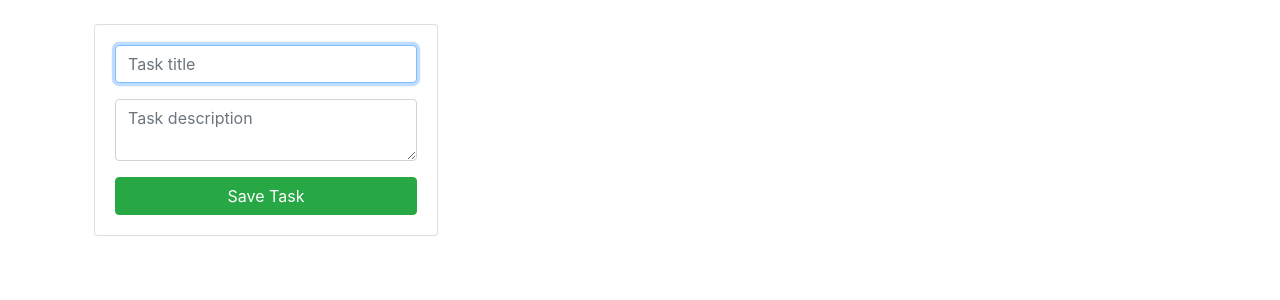
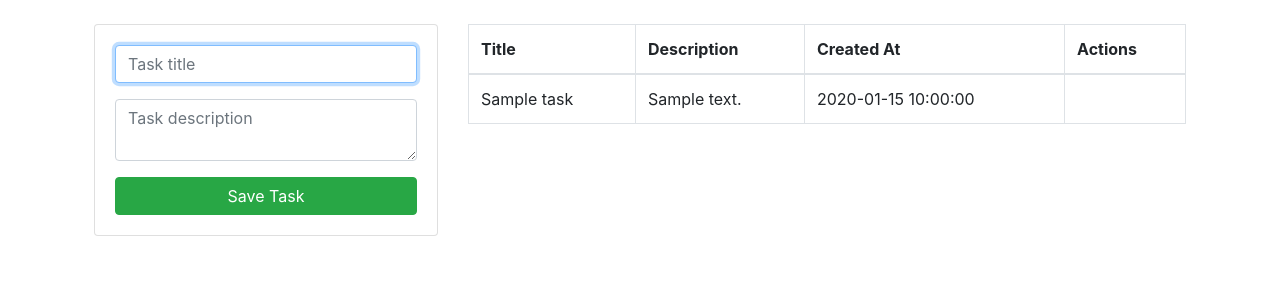
Before and after one commit to kenyihq/php-crud, a PHP site: page / in a window 1280 px wide. Shown: the part 56-356 px from the top of the page. Run offline with PHP 8.4, Linux system fonts and the light colour scheme; tables that the repository leaves empty or names only in its code hold one stand-in row (values such as "Sample post").

Commit message:
Added table that brings data from database

```diff
--- a/index.php
+++ b/index.php
@@ -30,7 +30,34 @@ include("db.php");
                 </form>
 
             </div>
+        </div>
 
+        <div class="col-md-8">
+            <table class="table table-bordered">
+                <thead>
+                    <tr>
+                        <th>Title</th>
+                        <th>Description</th>
+                        <th>Created At</th>
+                        <th>Actions</th>
+                    </tr>
+                </thead>
+                <tbody>
+                    <?php
+                    $query = "SELECT * FROM task";
+                    $result_tasks = mysqli_query($conn, $query);
+
+                    while($row = mysqli_fetch_array($result_tasks)) { ?>
+                        <tr>
+                            <td><?php echo $row['title'] ?></td>
+                            <td><?php echo $row['description'] ?></td>
+                            <td><?php echo $row['created_at'] ?></td>
+                        </tr>
+
+
+                    <?php } ?>
+                </tbody>
+            </table>
         </div>
     </div>
 </div>
```
